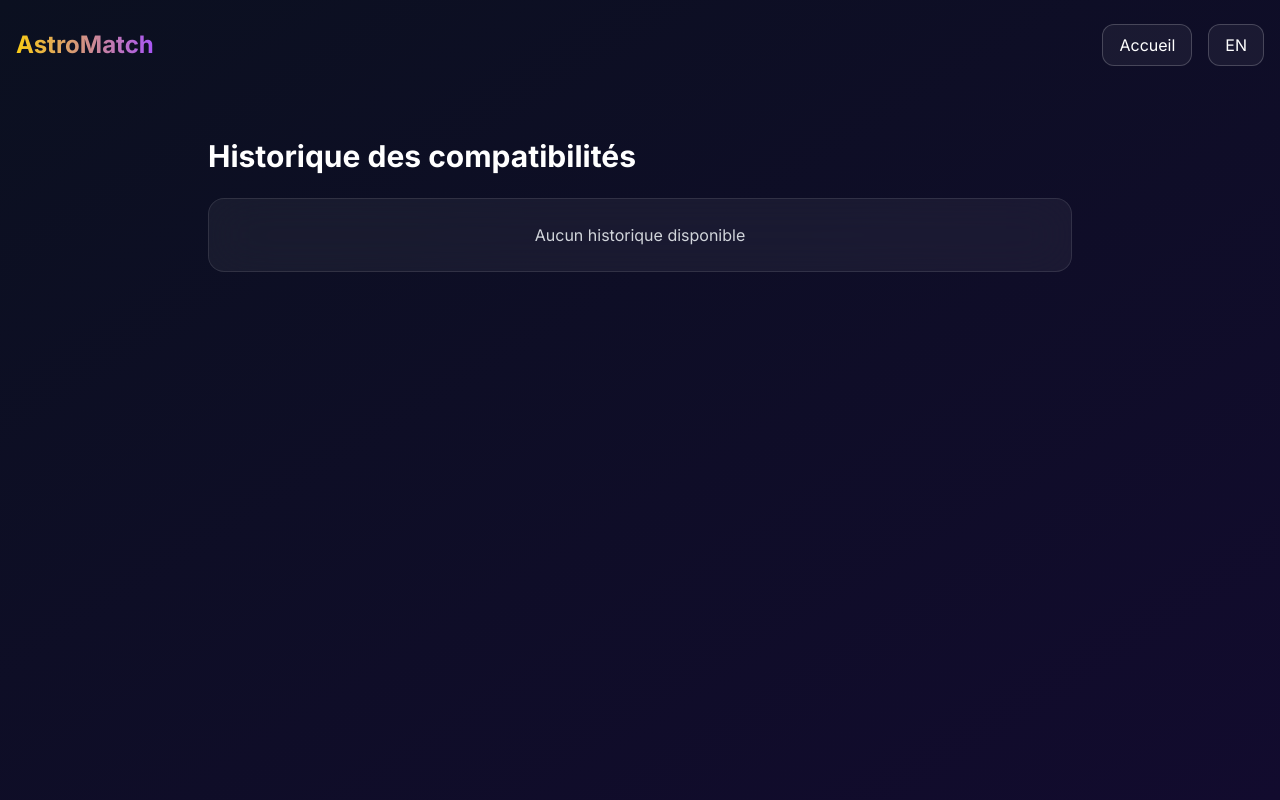
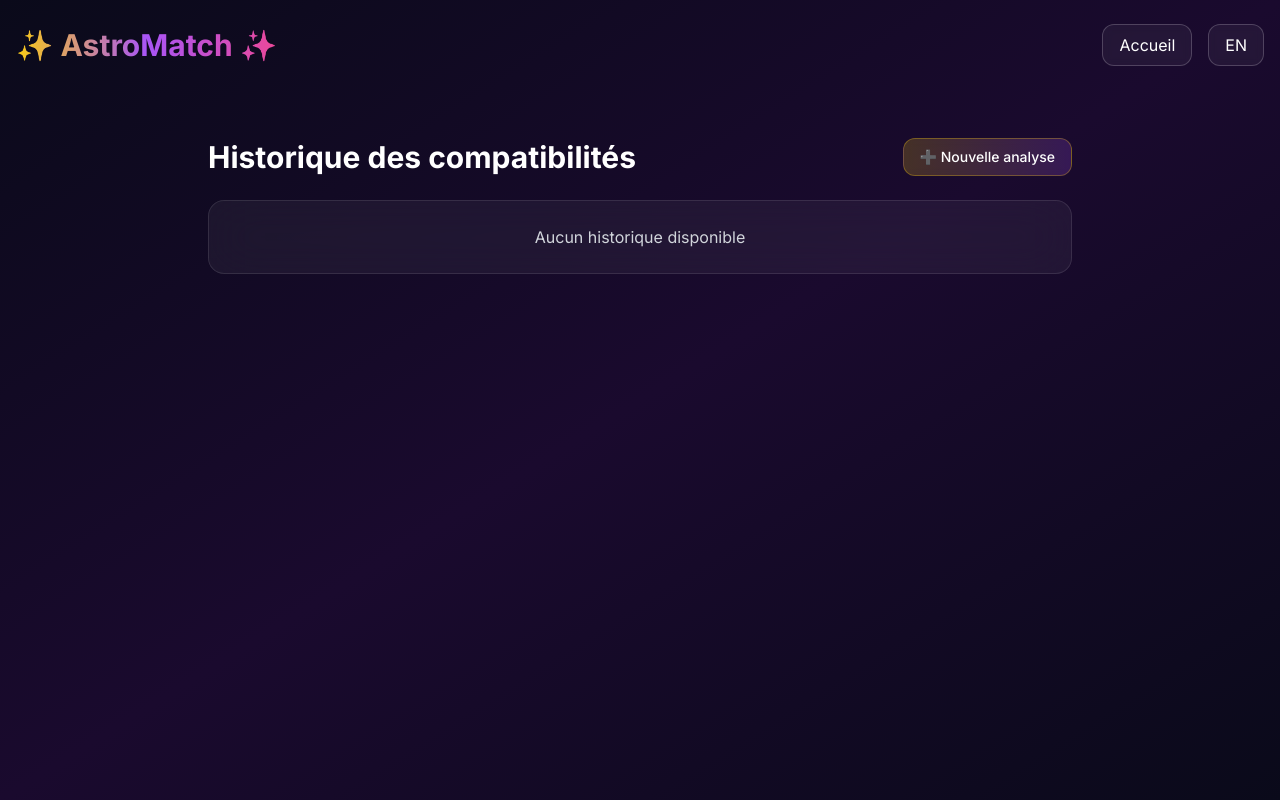
Before and after one commit to GuillaumeVerb/AstroMatch, a Next.js app: page /history in a window 1280 px wide. Built offline with nearby package versions, Linux system fonts and the light colour scheme.

Commit message:
Fix: Make AstroMatch title clickable in history page and add new analysis button

```diff
--- a/app/history/page.tsx
+++ b/app/history/page.tsx
@@ -36,18 +36,18 @@ export default function HistoryPage() {
   }
 
   return (
-    <div className="min-h-screen bg-gradient-to-br from-[#0b1020] to-[#120b2e] text-white">
+    <div className="min-h-screen bg-gradient-to-br from-[#0a0a1a] via-[#1a0a2e] to-[#0a0a1a] text-white">
       <nav className="container mx-auto px-4 py-6 flex justify-between items-center">
-        <h1 className="text-2xl font-bold bg-gradient-to-r from-yellow-400 to-purple-500 bg-clip-text text-transparent">
-          AstroMatch
-        </h1>
+        <Link href="/" className="text-3xl font-bold bg-gradient-to-r from-yellow-400 via-purple-500 to-pink-500 bg-clip-text text-transparent hover:opacity-80 transition cursor-pointer">
+          ✨ AstroMatch ✨
+        </Link>
         <div className="flex gap-4 items-center">
-          <Link href="/" className="px-4 py-2 rounded-xl bg-white/5 border border-white/20 hover:bg-white/10 transition">
+          <Link href="/" className="px-4 py-2 rounded-xl bg-white/5 border border-white/20 hover:bg-white/10 transition backdrop-blur-sm">
             {t.nav.home}
           </Link>
           <button
             onClick={handleLangToggle}
-            className="px-4 py-2 rounded-xl bg-white/5 border border-white/20 hover:bg-white/10 transition"
+            className="px-4 py-2 rounded-xl bg-white/5 border border-white/20 hover:bg-white/10 transition backdrop-blur-sm"
           >
             {lang === 'fr' ? 'EN' : 'FR'}
           </button>
@@ -55,7 +55,15 @@ export default function HistoryPage() {
       </nav>
 
       <div className="container mx-auto px-4 py-12 max-w-4xl">
-        <h2 className="text-3xl font-bold mb-6">{t.history.title}</h2>
+        <div className="flex items-center justify-between mb-6">
+          <h2 className="text-3xl font-bold">{t.history.title}</h2>
+          <Link
+            href="/"
+            className="px-4 py-2 rounded-xl bg-gradient-to-r from-yellow-400/20 to-purple-500/20 border border-yellow-400/30 hover:bg-gradient-to-r hover:from-yellow-400/30 hover:to-purple-500/30 transition backdrop-blur-sm text-sm font-medium"
+          >
+            {lang === 'fr' ? '➕ Nouvelle analyse' : '➕ New analysis'}
+          </Link>
+        </div>
 
         {history.length === 0 ? (
           <div className="bg-white/5 border border-white/10 rounded-2xl p-6 backdrop-blur-xl text-center">
```
